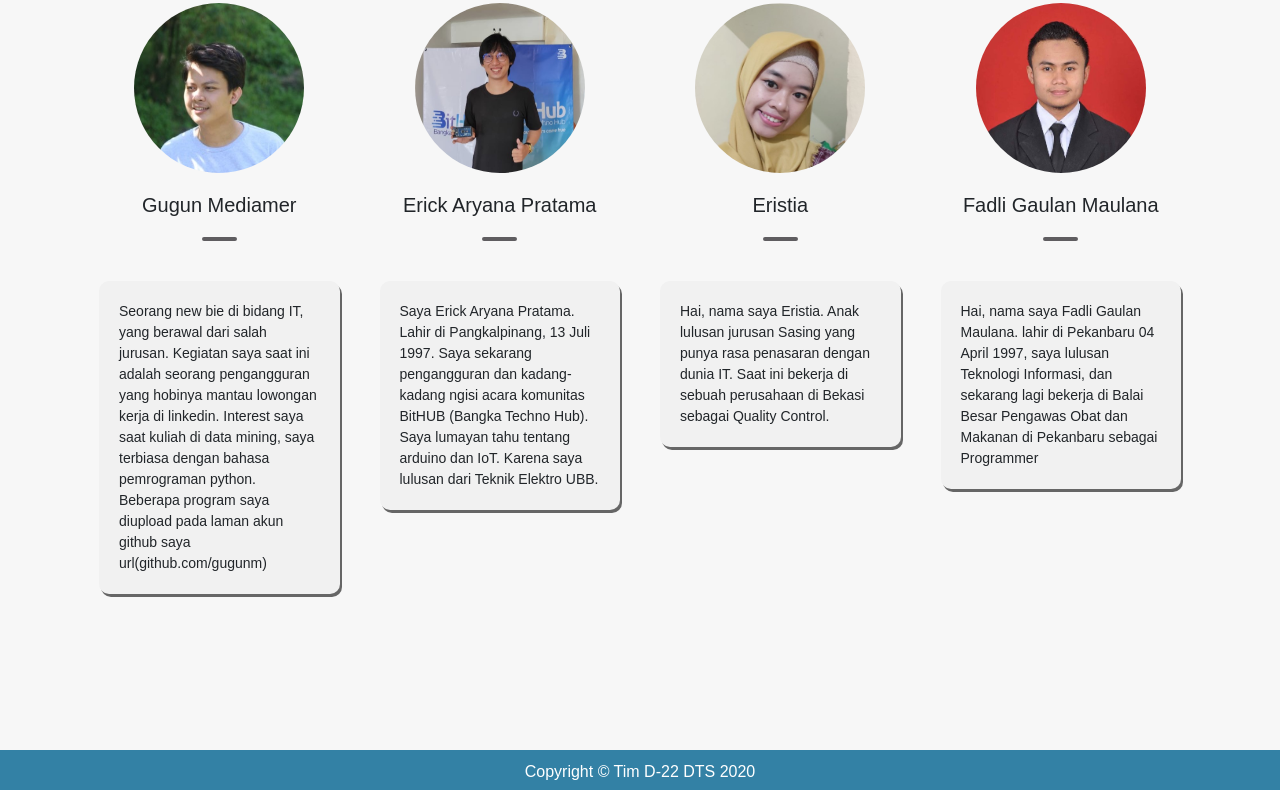
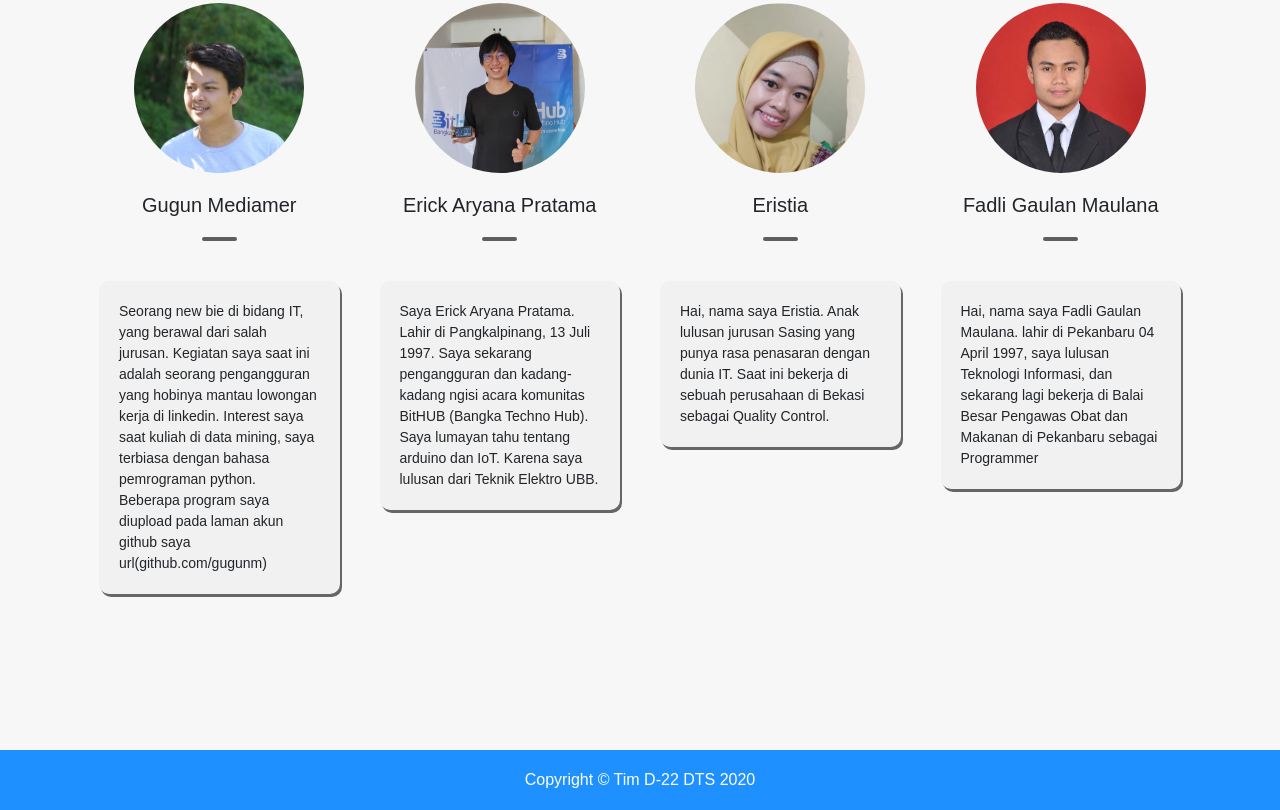
Before and after one commit to gugunm/D22_DTS2020, a plain HTML site: page index.html in a window 1280 px wide. Shown: the part 1144-1954 px from the top of the page. Drawn offline with nearby package versions, Linux system fonts and the light colour scheme.

Commit message:
Add footer

```diff
--- a/index.css
+++ b/index.css
@@ -152,25 +152,12 @@ header {
 /* FOOTER */
 footer {
   width: 100%;
-  height: 40px;
+  height: 60px;
   text-align: center;
   background-color: #1e90ff;
   color: white;
+  line-height: 60px;
 }
 .text-footer {
-  display: inline-block;
-  padding-top: 10px;
+  display: block;
 }
-
-/* FOOTER */
-footer {
-  width: 100%;
-  height: 40px;
-  text-align: center;
-  background-color: rgba(0, 98, 143, 0.8);
-  color: white;
-}
-.text-footer {
-  display: inline-block;
-  padding-top: 10px;
-}
--- a/responsive.css
+++ b/responsive.css
@@ -62,8 +62,4 @@
   .header-list {
     display: none;
   }
-
-    footer {
-    text-align: center;
 }
-  }
```
Lines whose indentation alone changed are shown as unchanged.
